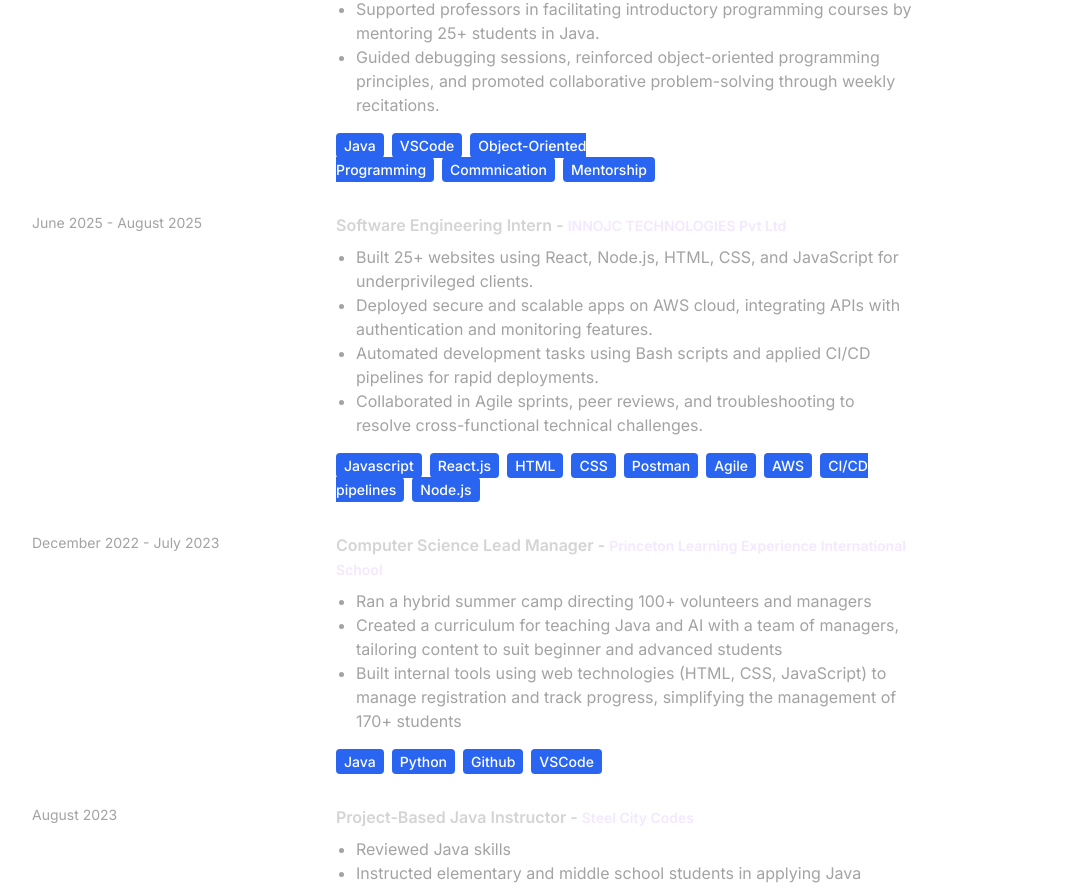
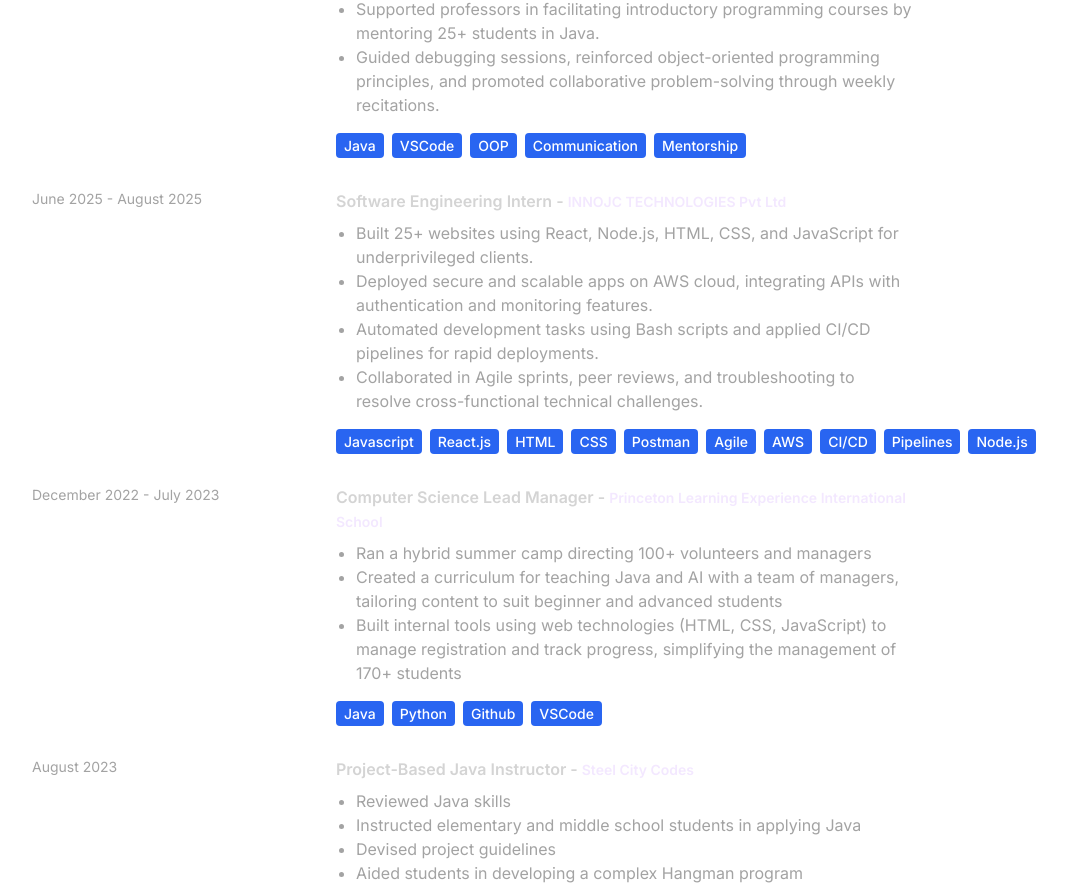
Before and after one commit to hatchakala/PortfolioWebsite, a React (Vite) app: page / in a window 1280 px wide. Shown: the part 1840-2729 px from the top of the page, without its empty margins (168-1235 px from the left). Built offline with nearby package versions, Linux system fonts and the light colour scheme.

Commit message:
update experience

```diff
--- a/src/constants/index.js
+++ b/src/constants/index.js
@@ -15,7 +15,7 @@ export const EXPERIENCES = [
     company: "Rutgers University - New Brunswick",
     description: `Supported professors in facilitating introductory programming courses by mentoring 25+ students in Java.
     Guided debugging sessions, reinforced object-oriented programming principles, and promoted collaborative problem-solving through weekly recitations.`,
-    technologies: ["Java", "VSCode", "Object-Oriented Programming", "Commnication", "Mentorship"],
+    technologies: ["Java", "VSCode", "OOP", "Communication", "Mentorship"],
   },
   {
     year: "June 2025 - August 2025",
@@ -25,7 +25,7 @@ export const EXPERIENCES = [
     Deployed secure and scalable apps on AWS cloud, integrating APIs with authentication and monitoring features.
     Automated development tasks using Bash scripts and applied CI/CD pipelines for rapid deployments.
     Collaborated in Agile sprints, peer reviews, and troubleshooting to resolve cross-functional technical challenges.`,
-    technologies: ["Javascript", "React.js", "HTML", "CSS", "Postman", "Agile", "AWS", "CI/CD pipelines", "Node.js"],
+    technologies: ["Javascript", "React.js", "HTML", "CSS", "Postman", "Agile", "AWS", "CI/CD", "Pipelines", "Node.js"],
   },
   {
     year: "December 2022 - July 2023",
```
